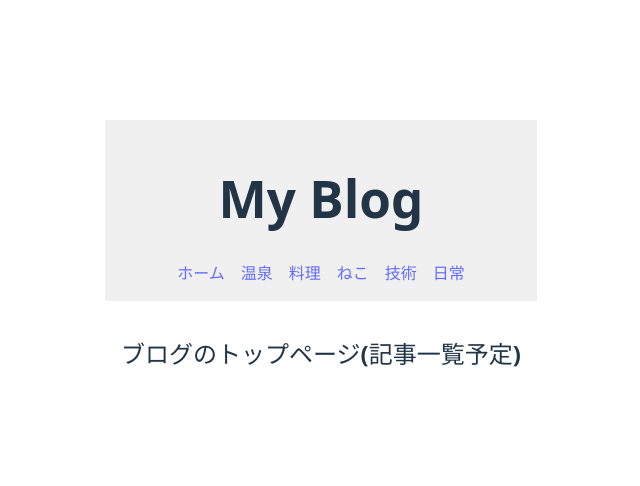
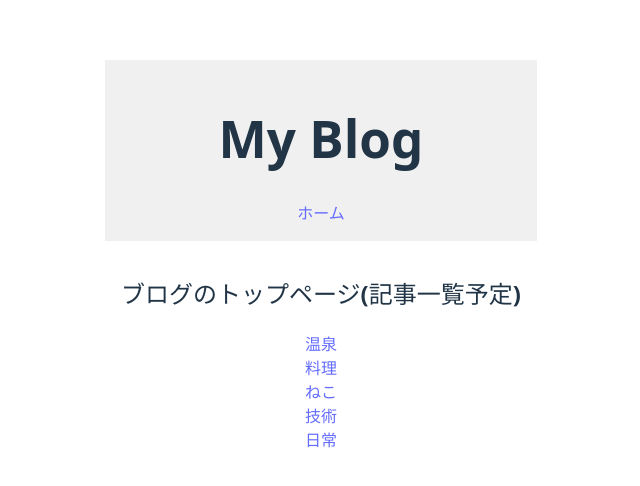
Before and after one commit to sakanataro0113/vite-project, a React (Vite) app: page / in a window 1280 px wide. Shown: the part 136-622 px from the top of the page, without its empty margins (319-959 px from the left). Built offline with nearby package versions, Linux system fonts and the light colour scheme.

Commit message:
title_cardの追加1

```diff
--- a/src/App.tsx
+++ b/src/App.tsx
@@ -1,4 +1,5 @@
 import {Routes,Route,Link} from 'react-router-dom'
+import TitleCard from './category/title_card.tsx';
 
 function Home(){
   return <h2>ブログのトップページ(記事一覧予定)</h2>
@@ -18,9 +19,9 @@ export default function App(){
         <h1>My Blog</h1>
         <nav style={{display:"flex",gap:"1rem",justifyContent: "center"}}>
           <Link to="/">ホーム</Link>
-          {categories.map(cat=>(
+          {/*{categories.map(cat=>(
             <Link key={cat} to={`/category/${cat}`}>{cat}</Link>
-          ))}
+          ))}*/}
         </nav>
       </header>
 
@@ -36,6 +37,11 @@ export default function App(){
               />
           ))}
         </Routes>
+        <div className='cardlist'>
+          {categories.map((cat)=>(
+            <TitleCard key={cat} category={cat}/>
+          ))}
+        </div>
       </main>
     </div>
   )
--- /dev/null
+++ b/src/category/title_card.tsx
@@ -0,0 +1,16 @@
+import React from 'react';
+import {Link} from 'react-router-dom';
+
+type TitleCardProps={
+    category:String;
+};
+
+const TitleCard:React.FC<TitleCardProps>=({category})=>{
+    return(
+        <div className="category-card">
+            <Link to={`/category/${category}`}>{category}</Link>
+        </div>
+    );
+};
+
+export default TitleCard;
```
